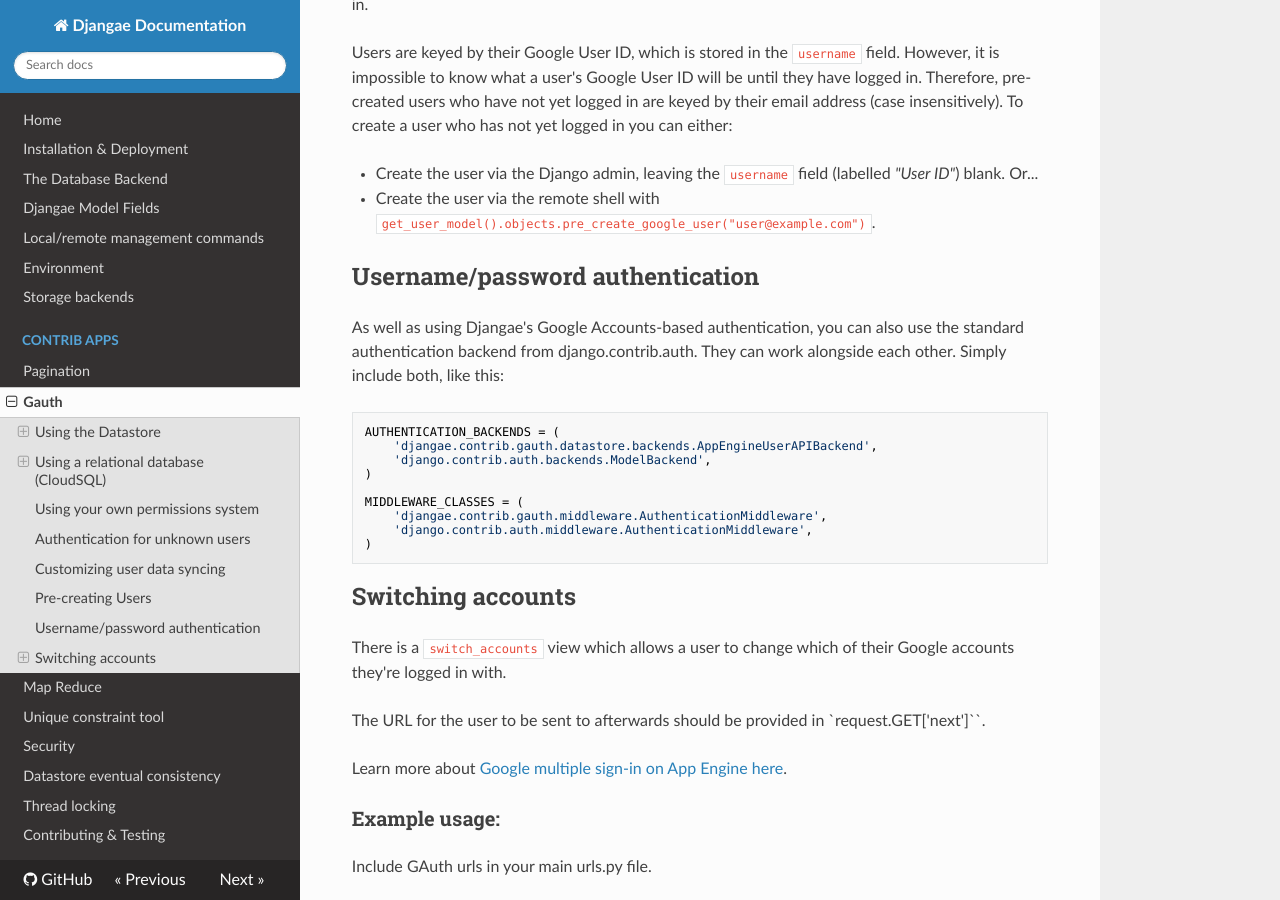
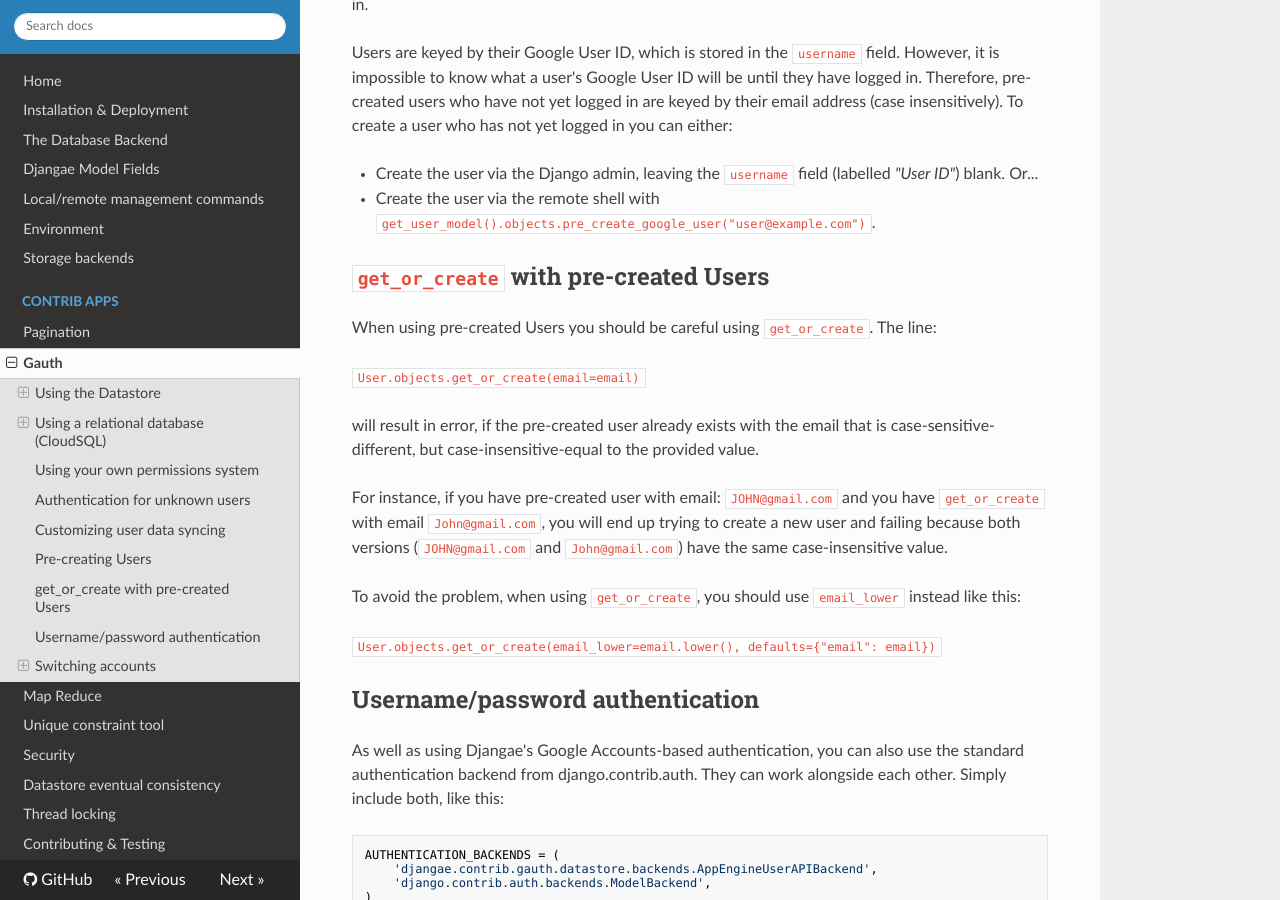
Before and after one commit to wittfabian/djangae, an MkDocs documentation site: the page built from docs/gauth.md, in a window 1280 px wide and 900 px high, scrolled down 2416 px. Built offline with MkDocs 1.6.1, drawn with Linux system fonts in a browser that asks for light colours; nearby versions of some CDN libraries; old or Windows-style settings are respelled for this version of MkDocs.

Commit message:
Docs updated to warn about using `get_or_create` with pre created Users.

````diff
--- a/docs/gauth.md
+++ b/docs/gauth.md
@@ -90,6 +90,20 @@ Users are keyed by their Google User ID, which is stored in the `username` field
 * Create the user via the Django admin, leaving the `username` field (labelled _"User ID"_) blank.  Or...
 * Create the user via the remote shell with `get_user_model().objects.pre_create_google_user("user@example.com")`.
 
+## `get_or_create` with pre-created Users
+
+When using pre-created Users you should be careful using `get_or_create`. The line:
+
+```User.objects.get_or_create(email=email)```
+
+will result in error, if the pre-created user already exists with the email that is case-sensitive-different, but case-insensitive-equal to the provided value.
+
+For instance, if you have pre-created user with email: `JOHN@gmail.com` and you have `get_or_create` with email `John@gmail.com`, you will end up trying to create a new user and failing because both versions (`JOHN@gmail.com` and `John@gmail.com`) have the same case-insensitive value.
+
+To avoid the problem, when using `get_or_create`, you should use `email_lower` instead like this:
+
+```User.objects.get_or_create(email_lower=email.lower(), defaults={"email": email})```
+
 
 ## Username/password authentication
 
````
